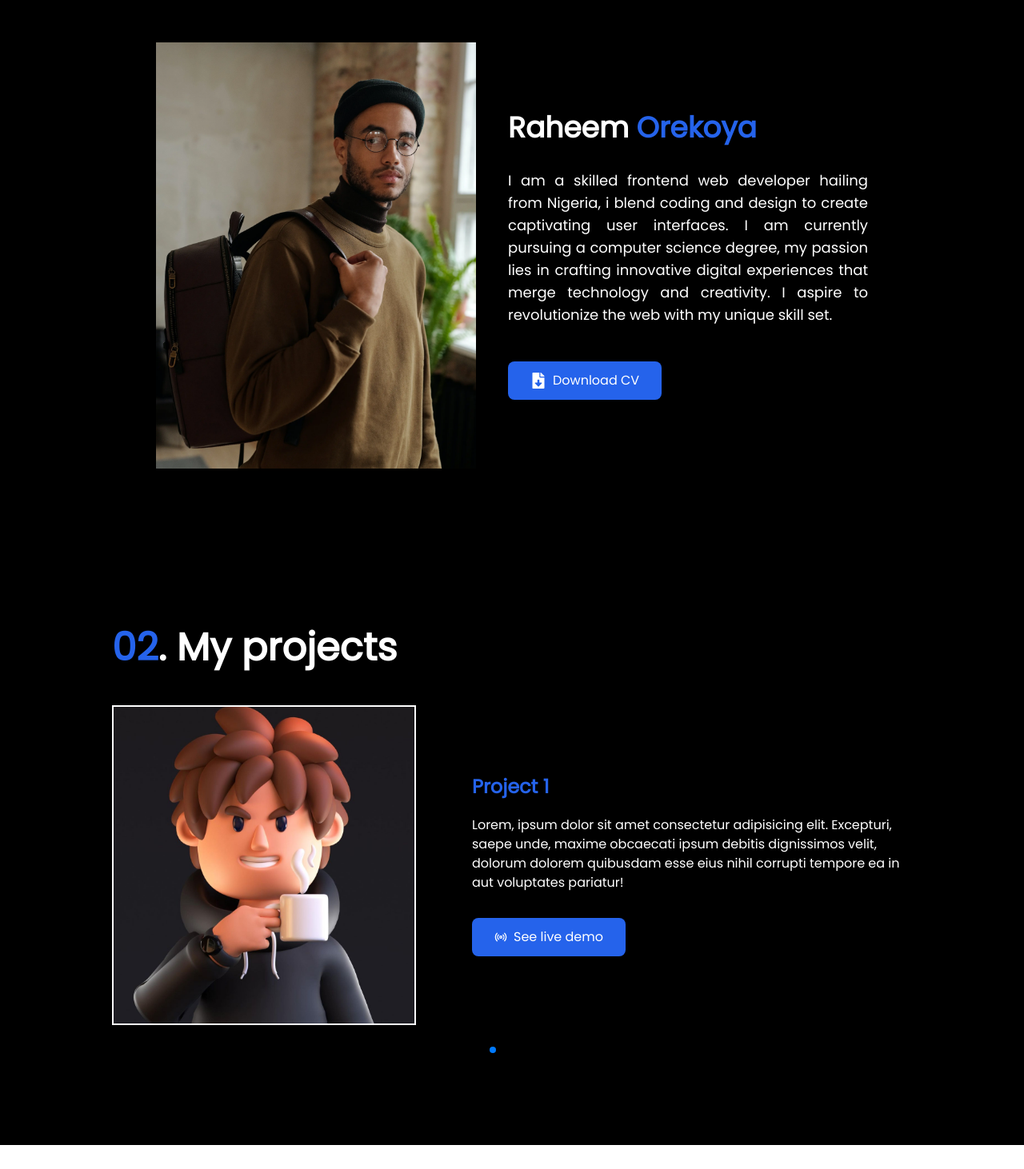
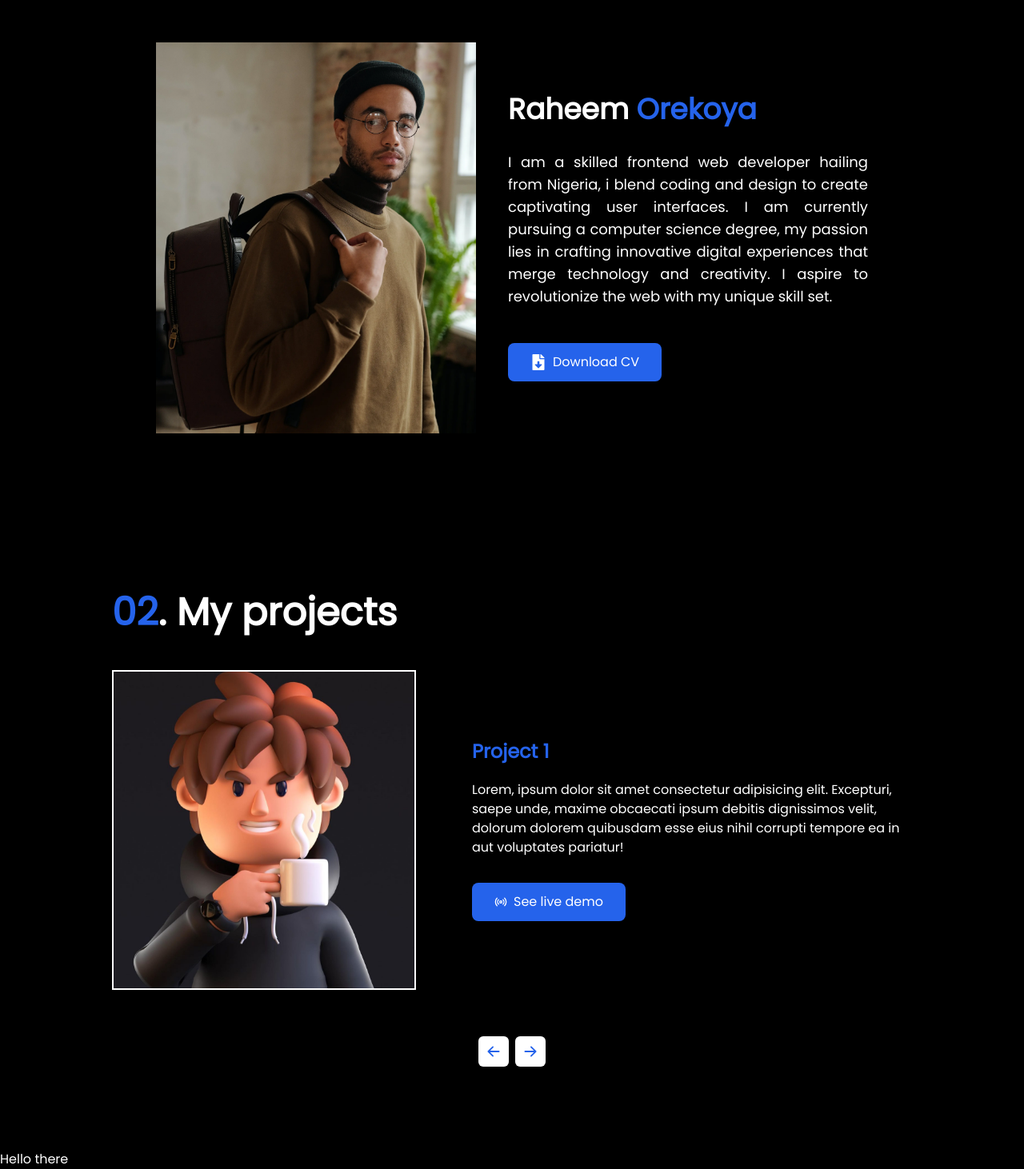
Before and after one commit to R4heem-Orekoya/react-Portfolio, a React (Vite) app: page / in a window 1280 px wide. Shown: the part 852-2314 px from the top of the page at 80% size. Before the commit the page ends 2284 px from the top, so only its background shows below. Built offline with nearby package versions, Linux system fonts and the light colour scheme.

Commit message:
updated projects section

```diff
--- a/src/App.jsx
+++ b/src/App.jsx
@@ -3,6 +3,7 @@ import Header from "./header"
 import Hero from "./hero"
 import About from "./about"
 import Projects from "./projects"
+import Contact from "./Contact"
 
 function App() {
   return(
@@ -11,6 +12,7 @@ function App() {
       <Hero />
       <About />
       <Projects />
+      <Contact />
     </div>
   )
 }
--- /dev/null
+++ b/src/Contact.jsx
@@ -0,0 +1,11 @@
+import React from "react";
+
+const Contact = () =>{
+    return(
+        <section className="text-white" id="contact">
+            <h1>Hello there</h1>
+        </section>
+    )
+}
+
+export default Contact
--- a/src/about.jsx
+++ b/src/about.jsx
@@ -7,7 +7,7 @@ function About(){
             <div className="max-w-[1000px] w-[90%] mx-auto py-[100px]">
                 <h2 className="text-5xl font-extrabold lg:text-4xl md:text-3xl"><span className="text-blue-600">01</span>. About me</h2>
                 <div className="w-[100%] h-[100%] mt-12 flex flex-wrap items-center justify-center gap-10">
-                    <img src={Image} alt="my photo" className="w-[400px] aspect-[9/12] object-cover max-w-[100%] flex-shrink-1"/>
+                    <img src={Image} alt="my photo" className="w-[400px] aspect-[9/11] object-cover max-w-[100%] flex-shrink-1"/>
 
                     <div className="w-[450px] flex-shrink md:max-w-[450px]">
                         <h3 className="text-4xl font-bold md:text-2xl">Raheem <span className="text-blue-600">Orekoya</span></h3>
--- a/src/header.jsx
+++ b/src/header.jsx
@@ -20,8 +20,7 @@ function Header(){
                     <li className="text-white text-md transition duration-300 ease hover:text-blue-600 md:text-sm"><a href="#">Home</a></li>
                     <li className="text-white text-md transition duration-300 ease hover:text-blue-600 md:text-sm"><a href="#about">About</a></li>
                     <li className="text-white text-md transition duration-300 ease hover:text-blue-600 md:text-sm"><a href="#projects">Projects</a></li>
-                    <li className="text-white text-md transition duration-300 ease hover:text-blue-600 md:text-sm"><a href="#">Testomonials</a></li>
-                    <li className="text-white text-md transition duration-300 ease hover:text-blue-600 md:text-sm"><a href="#">Contact</a></li>
+                    <li className="text-white text-md transition duration-300 ease hover:text-blue-600 md:text-sm"><a href="#contact">Contact</a></li>
                 </ul>
 
                 <div className="hidden cursor-pointer md:block" onClick={changeActive}>
--- a/src/index.css
+++ b/src/index.css
@@ -9,3 +9,6 @@
 html{
     scroll-behavior: smooth;
 }
+.swiper-pagination-bullet{
+    background: red;
+}
--- a/src/projects.jsx
+++ b/src/projects.jsx
@@ -1,10 +1,12 @@
 import React from "react";
 import {LuRadio} from 'react-icons/lu'
+import {BsArrowLeftShort, BsArrowRightShort} from 'react-icons/bs'
 import { Swiper, SwiperSlide } from 'swiper/react';
 import { Navigation, Pagination} from 'swiper/modules';
 import 'swiper/css';
 import 'swiper/css/navigation';
 import 'swiper/css/pagination';
+import { useSwiper } from "swiper/react";
 
 import Image from './assets/3d3.jpg'
 
@@ -27,12 +29,11 @@ const Projects = () =>{
 const Project = () => {
     return (
       <Swiper
-      className="w-[100%] h-[auto] pb-[50px]"
+      className="w-[100%] h-[auto] pb-[100px]"
       modules={[Navigation, Pagination]}
       slidesPerView={1}
-    //   navigation
       loop={true}
-      pagination={{ clickable: true }}
+    //   pagination={{ clickable: true }}
       >
         <SwiperSlide className="text-white flex justify-between gap-10 md2:flex-wrap sm:justify-center">
             <img src={Image} alt="..." className="max-w-[100%] w-[380px] md2:w-[100%] sm:h-[300px] h-[400px] object-cover border-white border-x-2 border-y-2"/>
@@ -106,8 +107,24 @@ const Project = () => {
             </div>
         </SwiperSlide>
 
+        <SwiperNavButton/>
+
       </Swiper>
     );
 };
 
+const SwiperNavButton = () =>{
+    const swiper = useSwiper();
+    return(
+        <div className="flex gap-2 absolute left-[50%] translate-x-[-50%] bottom-1">
+            <button onClick={() => swiper.slideNext()} className="bg-white p-1 rounded-md hover:bg-blue-600 group">
+                <BsArrowLeftShort className="text-blue-600 group-hover:text-white" size={30}/>
+            </button>
+            <button onClick={() => swiper.slideNext()} className="bg-white p-1 rounded-md hover:bg-blue-600 group">
+                <BsArrowRightShort className="text-blue-600 group-hover:text-white" size={30}/>
+            </button>
+        </div>
+    )
+}
+
 export default Projects
```
